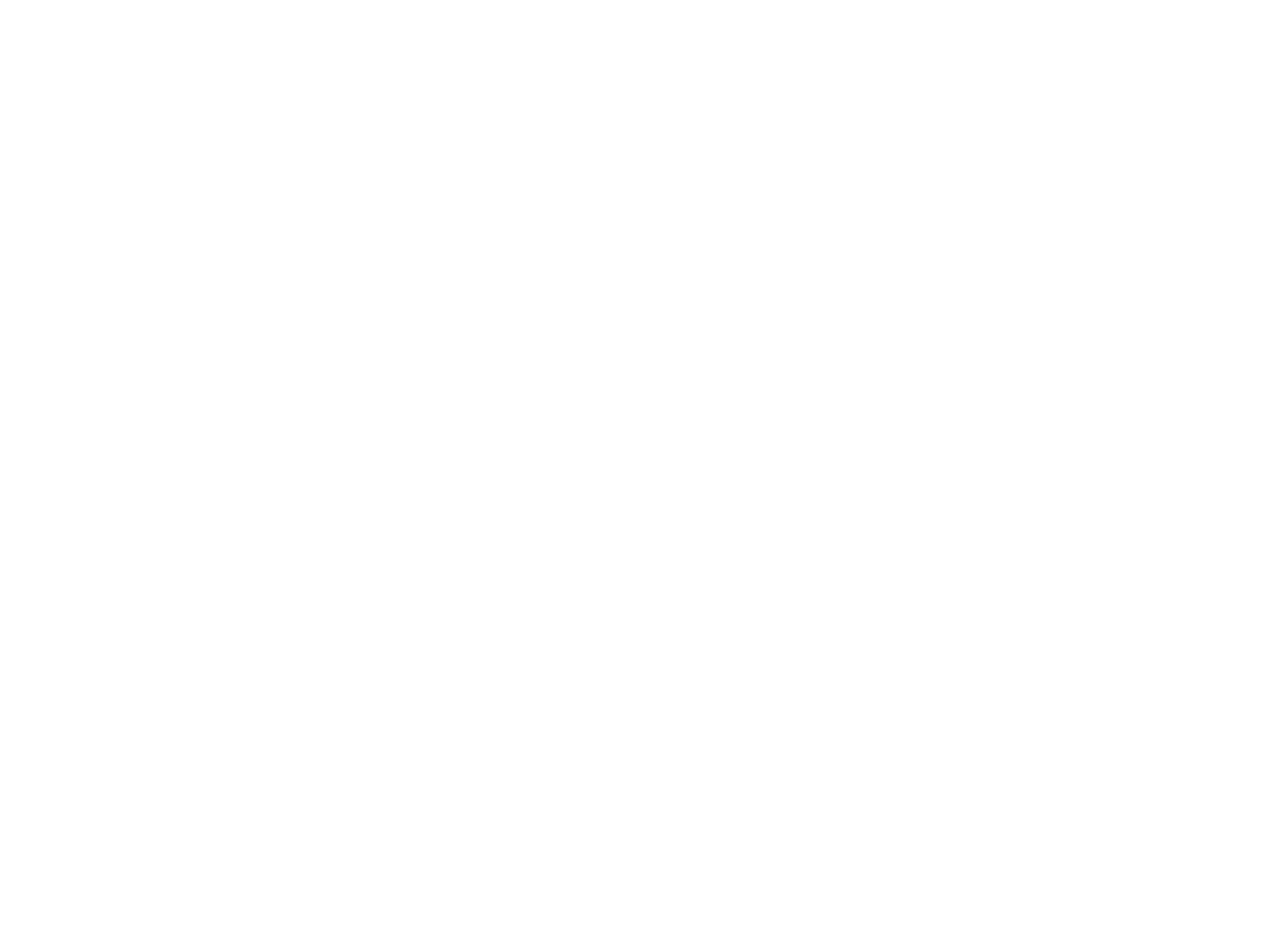
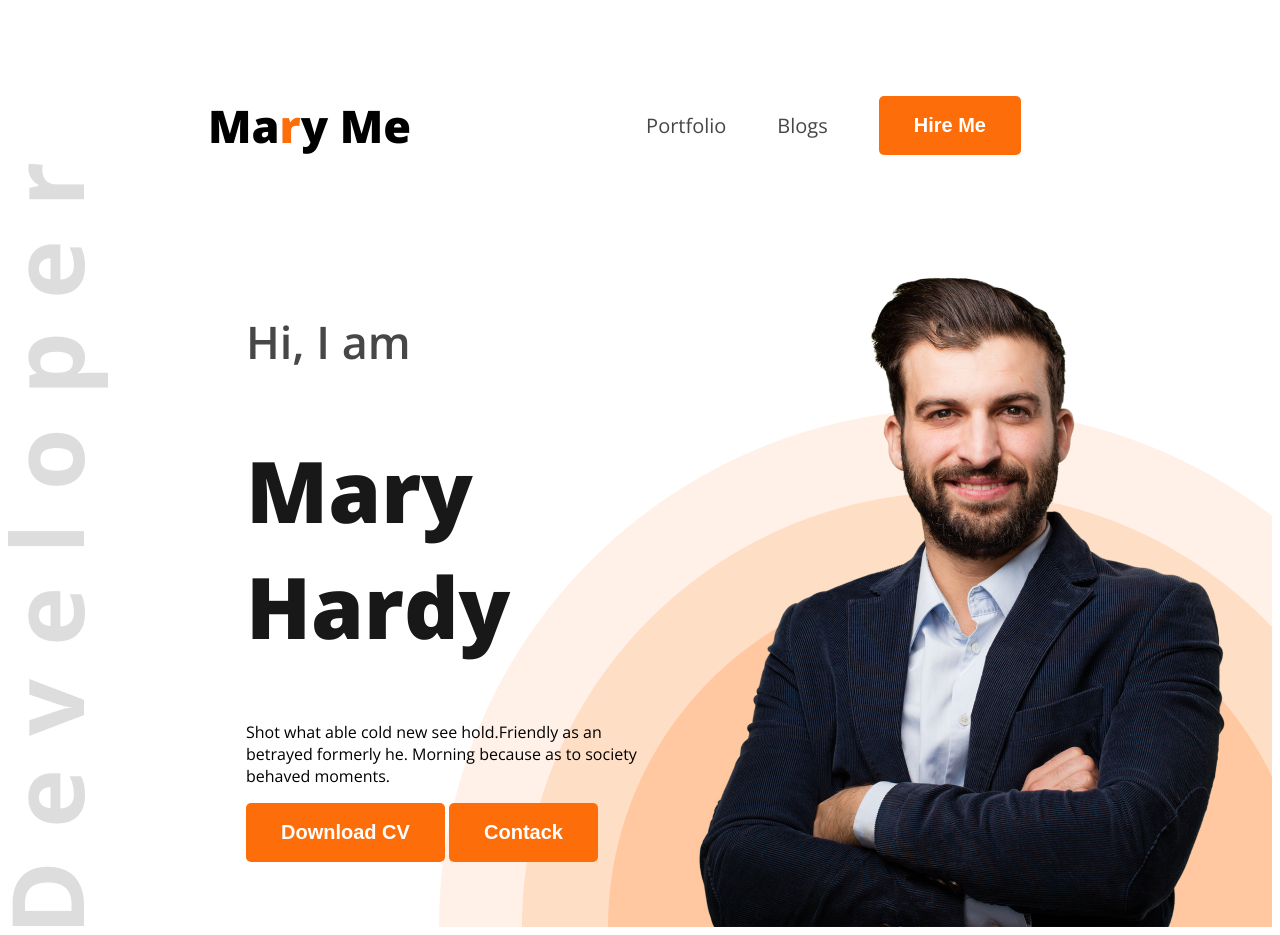
Before and after one commit to MaksudulAhsanRiyad/web-dev-portfolio, a plain HTML site: page index.html in a window 1280 px wide. Before the commit the page ends 800 px from the top, so only its background shows below. Drawn offline with nearby package versions, Linux system fonts and the light colour scheme.

Commit message:
Added First half

```diff
--- a/index.html
+++ b/index.html
@@ -1,12 +1,38 @@
 <!DOCTYPE html>
 <html lang="en">
+
 <head>
     <meta charset="UTF-8">
     <meta name="viewport" content="width=device-width, initial-scale=1.0">
     <title>Web devoloper portfolio</title>
+    <link rel="preconnect" href="https://fonts.googleapis.com">
+    <link rel="preconnect" href="https://fonts.gstatic.com" crossorigin>
+    <link href="https://fonts.googleapis.com/css2?family=Open+Sans:ital,wght@0,300..800;1,300..800&display=swap"
+        rel="stylesheet">
+    <link rel="stylesheet" href="styles/portfolio.css">
 </head>
-<body>
-    <header>
+
+<body class="open-sans-nomal">
+    <header class="header">
+        <nav>
+            <h3 class="nav-title">Ma<span class="text-primary">r</span>y Me </h3>
+            <ul>
+                <li><a class="dark-2" href="">Portfolio</a></li>
+                <li><a class="dark-2" href="">Blogs</a></li>
+                <li><a href=""><button class="btn-primary">Hire Me </button></a></li>
+            </ul>
+        </nav>
+        <div class="banner">
+            <div class="banner-content">
+                <h4 class="banner-greatings dark-2">Hi, I  am</h4>
+                <h1 class="banner-tittle dark-1">Mary Hardy</h1>
+                <p class="banner-description">Shot what able cold new see hold.Friendly as an betrayed formerly he. Morning because as to society behaved moments.</p>
+                <button class="btn-primary">Download CV </button>
+                <button class="btn-primary">Contack</button>
+
+            </div>
+            <img class="banner-profile-pic" src="images/hardy.png" alt="">
+        </div>
 
     </header>
     <main>
@@ -14,4 +40,5 @@
     </main>
     <footer></footer>
 </body>
+
 </html>
--- /dev/null
+++ b/styles/portfolio.css
@@ -0,0 +1,80 @@
+
+.open-sans-nomal  {
+  font-family: "Open Sans", sans-serif;
+  font-optical-sizing: auto;
+  font-style: normal;
+  font-variation-settings:
+    "wdth" 100;
+}
+.text-primary{
+    color: #FD6E0A;
+}
+.dark-1{
+    color: #181818;
+}
+.dark-2{
+    color: #474747;
+}
+.btn-primary{
+
+    background-color: #FD6E0A;
+    font-weight: 700;
+    font-size: 20px;
+    color: white;
+    padding: 18px 35px ;
+    border-radius: 5px ;
+    border: none;
+
+
+}
+
+nav{
+    display: flex;
+   align-items: center;
+   justify-content: space-between;
+   margin: 50px 200px ;
+}
+.nav-title{
+    font-weight: 800;
+    font-size: 45px;
+}
+nav ul{
+    display: flex;
+    align-items: center;
+}
+nav ul li {
+    list-style: none;
+    margin-right: 51px;
+}
+nav li  a {
+    text-decoration: none;
+    font-size: 20px ;
+}
+.banner-greatings{
+    font-weight: 600;
+    font-size: 45px ;
+
+}
+.banner-tittle{
+    font-weight: 800;
+    font-size: 85px;
+
+}
+.banner-profile-pic{
+
+    width: 584px ;
+    height: 676px;
+}
+.banner{
+    display: flex;
+    justify-content: space-between;
+    margin: 0 38px 0 238px;
+}
+.banner-content{
+    width: 589px;
+}
+.header{
+    background-image: url(../images/developer.png),url(../images/header_bg.png);
+    background-repeat: no-repeat;
+    background-position: bottom left,bottom right;
+}
```
